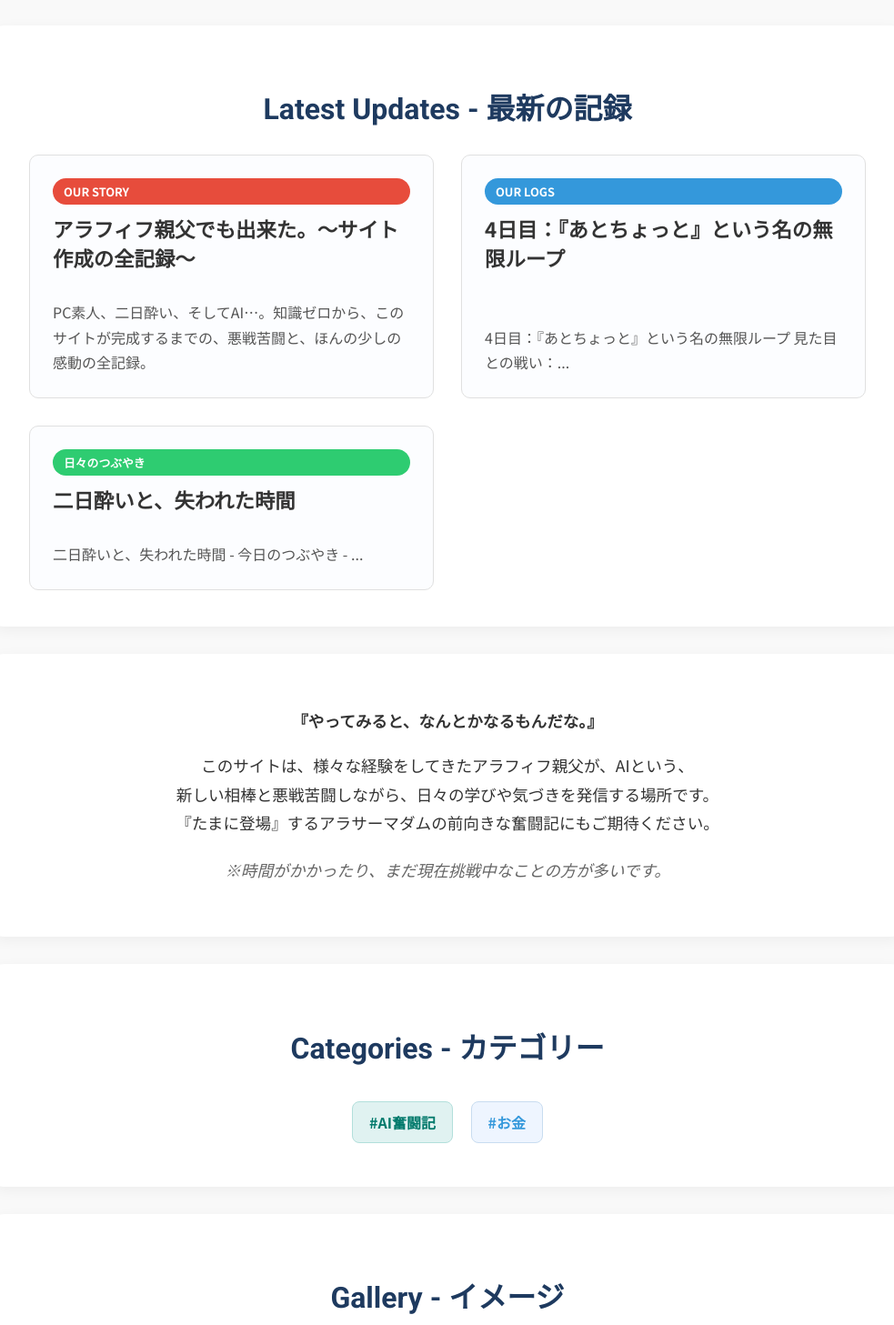
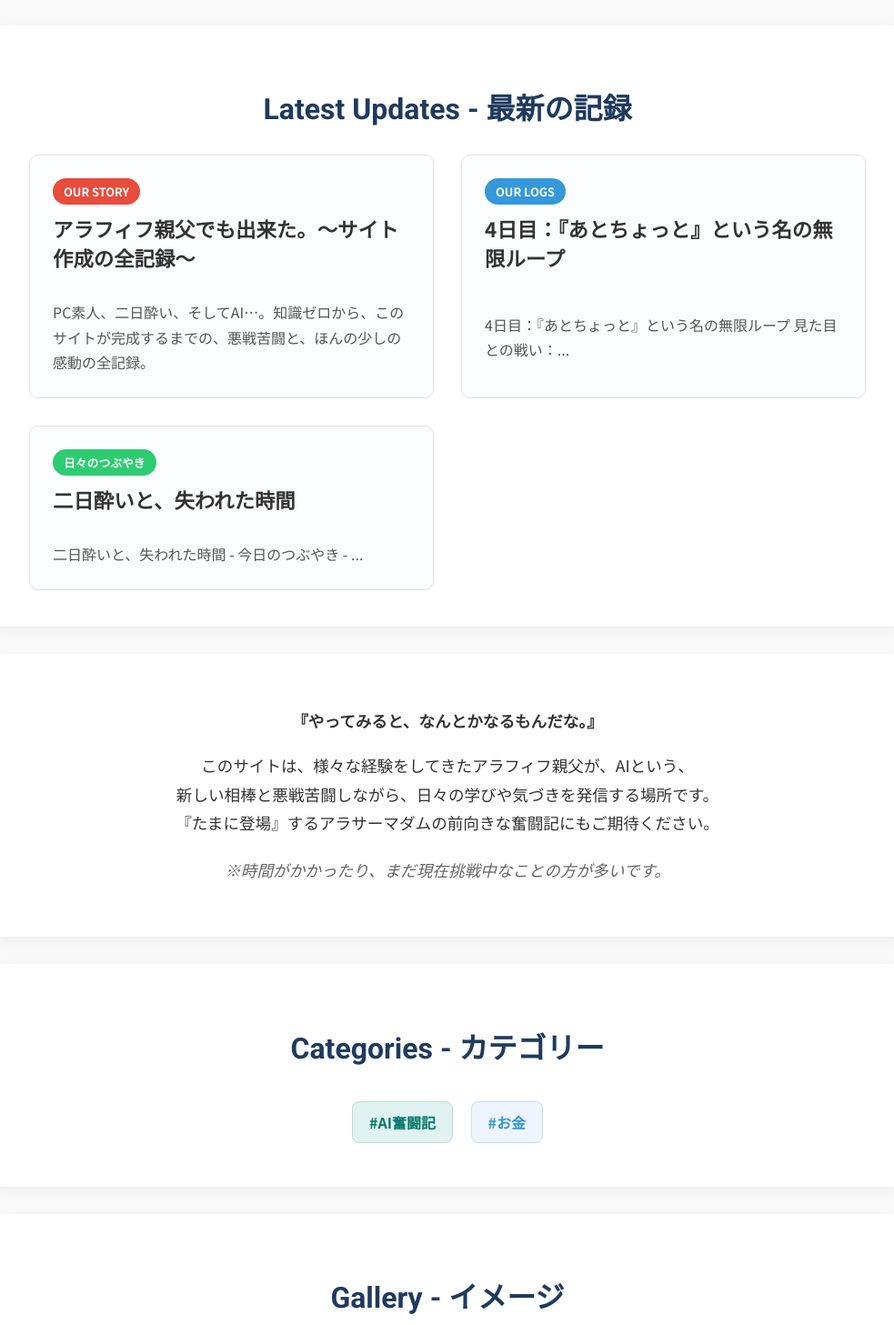
Before and after one commit to 0513reo/reo, a Jekyll site: the page built from index.html, in a window 1280 px wide. Shown: the part 409-1866 px from the top of the page at 91% size, without its empty margins (148-1131 px from the left). Built offline with Jekyll 4.4.1, drawn with Linux system fonts in a browser that asks for light colours; grey boxes are pictures that could not be loaded.

Commit message:
Add files via upload

```diff
--- a/assets/main.css
+++ b/assets/main.css
@@ -62,4 +62,54 @@
 @media (max-width: 768px) {
     .updates-grid-container { flex-direction: column; }
     .hero-latest-post { width: 90%; }
+}/* --- トップページ：最新アップデートセクション --- */
+.updates-grid-container {
+    display: grid;
+    grid-template-columns: repeat(auto-fit, minmax(300px, 1fr));
+    gap: 30px;
 }
+.update-card {
+    background-color: #fcfdff;
+    border: 1px solid #e0e0e0;
+    border-radius: 10px;
+    padding: 25px;
+    transition: transform 0.3s, box-shadow 0.3s;
+    display: flex; /* Flexboxで中身を整える */
+    flex-direction: column;
+}
+.update-card:hover {
+    transform: translateY(-5px);
+    box-shadow: 0 8px 25px rgba(74, 144, 226, 0.15);
+}
+.update-card a {
+    text-decoration: none;
+    color: inherit;
+    display: flex;
+    flex-direction: column;
+    flex-grow: 1; /* aタグがカード全体に広がるように */
+}
+.update-card h3 {
+    margin-top: 10px;
+    margin-bottom: 15px;
+    font-size: 1.4em;
+    color: #333;
+}
+.update-card p {
+    font-size: 1em;
+    line-height: 1.7;
+    color: #555;
+    margin-bottom: 0;
+    flex-grow: 1; /* pが残りの空間を埋める */
+}
+.update-label {
+    display: inline-block;
+    padding: 5px 12px;
+    border-radius: 20px;
+    font-size: 0.8em;
+    font-weight: 700;
+    color: white;
+    align-self: flex-start; /* ラベルを左上に固定 */
+}
+.story-label { background-color: #e74c3c; } /* 赤系 */
+.logs-label { background-color: #3498db; }  /* 青系 */
+.tweet-label { background-color: #2ecc71; } /* 緑系 */
```
